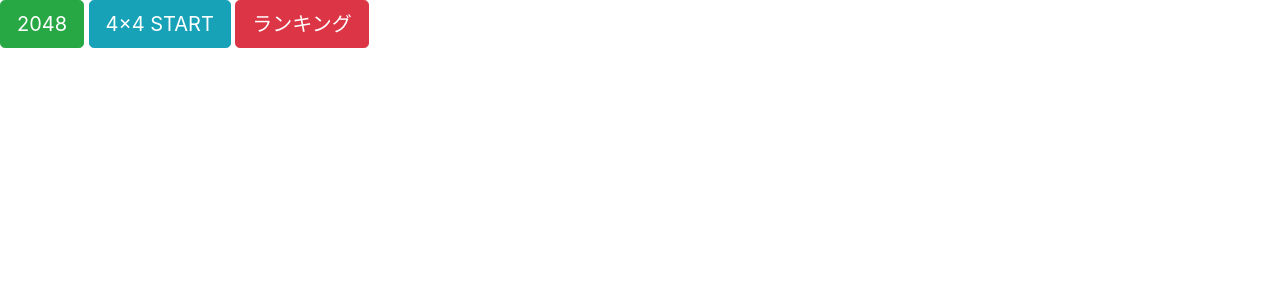
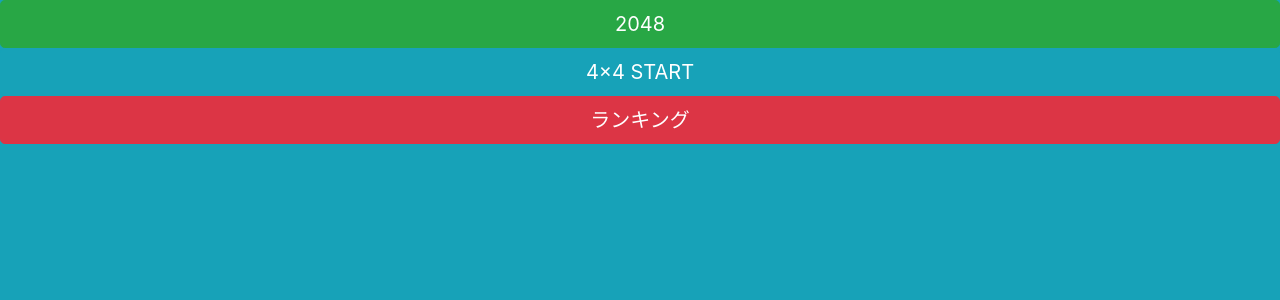
Before and after one commit to yokoyaRyo/pazzle, a web app: page /public/index.html in a window 1280 px wide. Shown: the top 300 px of the page. Run offline with its HTML, style and script files only (its server is not run), Linux system fonts and the light colour scheme; data that the repository does not hold is empty; some libraries are stand-ins or nearby versions.

Commit message:
カラー修正

```diff
--- a/WebContent/public/index.html
+++ b/WebContent/public/index.html
@@ -12,26 +12,29 @@
     <script src="js/bootstrap.min.js"></script>
     <title></title>
   </head>
-  <body>
+  <body class="bg-info">
     <div id="menu">
-      <button type="button" class="btn-lg btn btn-success">2048</button>
-      <button type="button" class="btn-lg btn btn-info" id="start" data-line="4" data-column="4" onclick="StartGame()">4×4 START</button>
-      <button type="button" class="btn-lg btn btn-danger" onclick = "Rank()">ランキング</button>
+      <button type="button" class="btn-lg btn btn-success" style="margin: 0 auto; width: 100%">2048</button><br>
+      <button type="button" class="btn-lg btn btn-info" id="start" style="margin: 0 auto; width: 100%" data-line="4" data-column="4" onclick="StartGame()">4×4 START</button><br>
+      <button type="button" class="btn-lg btn btn-danger" style="margin: 0 auto; width: 100%" onclick = "Rank()">ランキング</button><br>
     </div>
     <div id="gameElement" style="display: none">
+      <div id="rankNumber" style="margin: 0 auto; width: 50px">
+        <div id="ten" style="font-size: 26pt;"></div>
+      </div>
+
       <div id="table">
-      </div>
-      <div id="rankNumber">
-        <div id="ten"></div>
       </div>
       <div id="gameover">
       </div>
-      <button type="button" class="btn-lg btn btn-danger" id="save" onclick="ReturnMenu()">メニューに戻る</button>
+      <button type="button" class="btn-lg btn btn-danger" id="save" onclick="ReturnMenu()" style="margin: 0 auto; width: 100%" data-insertFlg="">メニューに戻る</button>
+      <button type="button" class="btn-lg btn btn-debug" id="updateColor" onclick="updateColor()" style="margin: 0 auto; width: 100%">色を変更</button>
+      <div id="nowColor"></div>
     </div>
     <div id="rankPage" style="display: none">
       <table id="rankTable">
       </table>
-      <button type="button" class="btn-lg btn btn-danger" id="return" onclick="ReturnMenu2()">メニューに戻る</button>
+      <button type="button" class="btn-lg btn btn-danger" id="return" onclick="ReturnMenu2()" style="margin: 0 auto; width: 100%">メニューに戻る</button>
     </div>
   </body>
 </html>
--- a/WebContent/public/main.js
+++ b/WebContent/public/main.js
@@ -11,79 +11,17 @@
 	CreateField(line, column, body);
 	SetBlock('gameTable', line, column, 2);
 	SetBlock('gameTable', line, column, 2);
-	SetTableColor(line, column);
-	CalcRank()
-}
 
-function SetTableColor(side, vertical) {
-	for (let i = 0; i < vertical; i++) {
-		for (let j = 0; j < side; j++) {
-			var tdTag = document.getElementById('gameTable' + 'Side' + (i + 1) + 'gameTable' + 'Vertical' + (j + 1));
-			console.log(tdTag);
-			SetTdColor(tdTag);
-			if('block' + tdTag){
-				tdTag.setAttribute('style', 'font-size: 26pt;');
-			}
-		}
-	}
-}
+	let colorArray = ['pink','red','perple','blue','liteBlue','green','yellow'];
+	var colorFlg = colorArray[Math.floor(Math.random() * colorArray.length)];
+    document.getElementById('gameTable').setAttribute('data-tableColor', colorFlg);
+    document.getElementById('nowColor').innerHTML = '色: ' + colorFlg;
+    SetTableColor(line, column, colorFlg);
 
-function SetTdColor(td) {
-	var color;
-	console.log(td.getAttribute('data-block'));
-	if (td.getAttribute('data-block') == 2) {
-		console.log('2');
-		color = 'yellow';
-	}
-	if (td.getAttribute('data-block') == 4) {
-		color = 'gold';
-	}
-	if (td.getAttribute('data-block') == 8) {
-		color = 'orange';
-	}
-	if (td.getAttribute('data-block') == 16) {
-		color = 'darkorange';
-	}
-	if (td.getAttribute('data-block') == 32) {
-		color = 'chocolate';
-	}
-	if (td.getAttribute('data-block') == 64) {
-		color = 'red';
-	}
-	if (td.getAttribute('data-block') == 128) {
-		color = 'violet';
-	}
-	if (td.getAttribute('data-block') == 256) {
-		color = 'darkorchid';
-	}
-	if (td.getAttribute('data-block') == 512) {
-		color = 'purple';
-	}
-	if (td.getAttribute('data-block') == 1024) {
-		color = 'darkslateblue';
-	}
-	if (td.getAttribute('data-block') == 2048) {
-		color = 'blue';
-	}
-	if (td.getAttribute('data-block') == 4096) {
-		color = 'springgreen';
-	}
-	if (td.getAttribute('data-block') >= 8192) {
-		color = 'lime';
-	}
-
-	td.setAttribute('bgcolor', color);
-}
-
-
-function ContinuGame() {
-	StartGame();
+    CalcRank()
 }
 
 function CreateField(line, column, body) {
-//	var gameElement = CreateElement('div', 'gameElement');
-//	AddElement(body, gameElement);
-
 	var gameElement = document.getElementById('gameElement');
 	gameElement.removeAttribute('style');
 
@@ -116,8 +54,238 @@
 	var ten = document.getElementById('ten');
 	var number = CreateTextNode(4);
 	ten.setAttribute('data-num', 4);
+	ten.setAttribute('style', 'font-size: 26pt;');
 	AddElement(ten, number);
 
+}
+
+function SetBlock(id, line, column, number) {
+	var blockArray = CreateBlockArray(id, line, column);
+	var blockId = SelectRandomTd(blockArray);
+	CreateBlock(blockId, number);
+}
+
+function CalcRank() {
+	var rankNumber = document.getElementById('rankNumber');
+	var ten = document.getElementById('ten');
+
+	var num = parseInt(ten.getAttribute('data-num'));
+
+	DeleteElement(rankNumber, ten);
+	ten = CreateElement('div', 'ten');
+	AddElement(rankNumber, ten);
+	ten.setAttribute('data-num', num + 2);
+
+	var node = CreateTextNode(num + 2);
+	AddElement(ten, node);
+}
+
+function SetTableColor(side, vertical, colorFlg) {
+	for (let i = 0; i < vertical; i++) {
+		for (let j = 0; j < side; j++) {
+			var tdTag = document.getElementById('gameTable' + 'Side' + (i + 1) + 'gameTable' + 'Vertical' + (j + 1));
+			SetTdColor(tdTag, 'td', colorFlg);
+			if('block' + tdTag){
+				tdTag.setAttribute('style', 'font-size: 26pt;');
+			}
+		}
+	}
+}
+
+function SetTdColor(td, flg, colorFlg) {
+
+	var colorList;
+	var num = td.getAttribute('data-block');
+	var color;
+
+    if(flg == 'td') {
+	  td.setAttribute('data-color', colorFlg);
+	}
+
+	if(flg == 'number') {
+
+	}
+
+	switch(colorFlg) {
+	case 'pink':
+	//ピンク
+	colorList = {
+    null:function() {color = 'white'},
+	"2":function() {color = "#FFD5EC";},
+	"4":function() {color = "#FFBEDA";},
+	"8":function() {color = "#FFABCE";},
+	"16":function() {color = "#FF97C2";},
+	"32":function() {color = "#FF82B2";},
+	"64":function() {color = "#FF69A3";},
+	"128":function() {color = "#FF5192";},
+	"256":function() {color = "#FF367F";},
+	"512":function() {color = "#FF1A6F";},
+	"1024":function() {color = "#FF0461";},
+	"2048":function() {color = "#FF0461";},
+	"4096":function() {color = "#FF0461";},
+	"8192":function() {color = "#FF0461";},
+	"16384":function() {color = "#FF0461";},
+	"32768":function() {color = "#FF0461";}
+	};
+	break;
+
+	case 'red':
+	//赤
+	colorList = {
+    null:function() {color = 'white'},
+	"2":function() {color = "#FFDBC9";},
+	"4":function() {color = "#FFC7AF";},
+	"8":function() {color = "#FFAD90";},
+	"16":function() {color = "#FF9872";},
+	"32":function() {color = "#FF8856";},
+	"64":function() {color = "#FF773E";},
+	"128":function() {color = "#FF6928";},
+	"256":function() {color = "#FF5F17";},
+	"512":function() {color = "#FF570D";},
+	"1024":function() {color = "#FF4F02";},
+	"2048":function() {color = "#FF4F03";},
+	"4096":function() {color = "#FF4F04";},
+	"8192":function() {color = "#FF4F05";},
+	"16384":function() {color = "#FF4F06";},
+	"32768":function() {color = "#FF4F07";}
+	};
+	break;
+
+	case 'perple':
+	//紫
+	colorList = {
+    null:function() {color = 'white'},
+	"2":function() {color = "#EAD9FF";},
+	"4":function() {color = "#DCC2FF";},
+	"8":function() {color = "#D0B0FF";},
+	"16":function() {color = "#C299FF";},
+	"32":function() {color = "#B384FF";},
+	"64":function() {color = "#A16EFF";},
+	"128":function() {color = "#9057FF";},
+	"256":function() {color = "#7B3CFF";},
+	"512":function() {color = "#6927FF";},
+	"1024":function() {color = "#5507FF";},
+	"2048":function() {color = "#5507FF";},
+	"4096":function() {color = "#5507FF";},
+	"8192":function() {color = "#5507FF";},
+	"16384":function() {color = "#5507FF";},
+	"32768":function() {color = "#5507FF";}
+	};
+	break;
+
+	case 'blue':
+	//青
+	colorList = {
+    null:function() {color = 'white'},
+	"2":function() {color = "#D9E5FF";},
+	"4":function() {color = "#BAD3FF";},
+	"8":function() {color = "#A4C6FF";},
+	"16":function() {color = "#8EB8FF";},
+	"32":function() {color = "#75A9FF";},
+	"64":function() {color = "#5D99FF";},
+	"128":function() {color = "#4689FF";},
+	"256":function() {color = "#2C7CFF";},
+	"512":function() {color = "#136FFF";},
+	"1024":function() {color = "#005FFF";},
+	"2048":function() {color = "#005FFF";},
+	"4096":function() {color = "#005FFF";},
+	"8192":function() {color = "#005FFF";},
+	"16384":function() {color = "#005FFF";},
+	"32768":function() {color = "#005FFF";}
+	};
+	break;
+
+	case 'litebleu':
+	//水色
+	colorList = {
+    null:function() {color = 'white'},
+	"2":function() {color = "#CEF9DC";},
+	"4":function() {color = "#B1F9D0";},
+	"8":function() {color = "#9BF9CC";},
+	"16":function() {color = "#86F9C5";},
+	"32":function() {color = "#77F9C3";},
+	"64":function() {color = "#64F9C1";},
+	"128":function() {color = "#4DF9B9";},
+	"256":function() {color = "#30F9B2";},
+	"512":function() {color = "#17F9AD";},
+	"1024":function() {color = "#00F9A9";},
+	"2048":function() {color = "#00F9A9";},
+	"4096":function() {color = "#00F9A9";},
+	"8192":function() {color = "#00F9A9";},
+	"16384":function() {color = "#00F9A9";},
+	"32768":function() {color = "#00F9A9";}
+	};
+	break;
+
+	case 'green':
+	//緑
+	colorList = {
+    null:function() {color = 'white'},
+	"2":function() {color = "#E6FFE9";},
+	"4":function() {color = "#CBFFD3";},
+	"8":function() {color = "#AEFFBD";},
+	"16":function() {color = "#93FFAB";},
+	"32":function() {color = "#78FF94";},
+	"64":function() {color = "#5BFF7F";},
+	"128":function() {color = "#43FF6B";},
+	"256":function() {color = "#2DFF57";},
+	"512":function() {color = "#1BFF4A";},
+	"1024":function() {color = "#00FF3B";},
+	"2048":function() {color = "#00FF3B";},
+	"4096":function() {color = "#00FF3B";},
+	"8192":function() {color = "#00FF3B";},
+	"16384":function() {color = "#00FF3B";},
+	"32768":function() {color = "#00FF3B";}
+	};
+	break;
+
+	case 'yellow':
+	//黄色
+	colorList = {
+    null:function() {color = 'white'},
+	"2":function() {color = "#F3FFD8";},
+	"4":function() {color = "#EDFFBE";},
+	"8":function() {color = "#E9FFA5";},
+	"16":function() {color = "#E4FF8D";},
+	"32":function() {color = "#DBFF71";},
+	"64":function() {color = "#D6FF58";},
+	"128":function() {color = "#D0FF43";},
+	"256":function() {color = "#C9FF2F";},
+	"512":function() {color = "#BEFF15";},
+	"1024":function() {color = "#B6FF01";},
+	"2048":function() {color = "#B6FF01";},
+	"4096":function() {color = "#B6FF01";},
+	"8192":function() {color = "#B6FF01";},
+	"16384":function() {color = "#B6FF01";},
+	"32768":function() {color = "#B6FF01";}
+	};
+	break;
+	}
+	var prosece = colorList[num];
+	prosece();
+
+	if(flg == 'td') {
+		td.setAttribute('bgcolor', color);
+	}
+
+}
+
+function updateColor() {
+	var line = document.getElementById('gameTable').getAttribute('data-line');
+	var column = document.getElementById('gameTable').getAttribute('data-column');
+	let colorArray = ['pink','red','perple','blue','liteBlue','green','yellow'];
+	var colorFlg = colorArray[Math.floor(Math.random() * colorArray.length)];
+	SetTableColor(line, column, colorFlg);
+	document.getElementById('gameTable').setAttribute('data-tableColor', colorFlg);
+    document.getElementById('nowColor').innerHTML = '色: ' + colorFlg;
+}
+
+function tdColor(flg) {
+	var color;
+}
+
+function ContinuGame() {
+	StartGame();
 }
 
 function Rank() {
@@ -133,6 +301,7 @@
 	    	console.log("読み込み成功");
 
 	    	var tableTag = document.getElementById('rankTable');
+	    	tableTag.setAttribute('style', 'margin: 0 auto;');
 	    	var count = data.length;
 	    	for(let i = 0; i < count; i++) {
 
@@ -263,60 +432,23 @@
 }
 
 function SetColor(block, number) {
-	var color;
-	if (number == 2) {
-		color = 'chocolate';
-	}
-	if (number == 4) {
-		color = 'red';
-	}
-	if (number == 8) {
-		color = 'violet';
-	}
-	if (number == 16) {
-		color = 'darkorchid';
-	}
-	if (number == 32) {
-		color = 'purple';
-	}
-	if (number == 64) {
-		color = 'darkslateblue';
-	}
-	if (number == 128) {
-		color = 'blue';
-	}
-	if (number == 256) {
-		color = 'springgreen';
-	}
-	if (number == 512) {
-		color = 'lime';
-	}
-	if (number == 1024) {
-		color = 'yellow';
-	}
-	if (number == 2048) {
-		color = 'gold';
-	}
-	if (number == 4096) {
-		color = 'orange';
-	}
-	if (number >= 8192) {
-		color = 'darkorange';
-	}
-
+	var color = 'block';
 
 	block.setAttribute('style', 'color: ' + color);
 	block.setAttribute('align', 'center');
 	block.setAttribute('data-num', number);
 }
 
-function SetBlock(id, line, column, number) {
-	var blockArray = CreateBlockArray(id, line, column);
-	var blockId = SelectRandomTd(blockArray);
-	CreateBlock(blockId, number);
-}
+function ReturnMenu() {
 
-function ReturnMenu() {
+	var insertFlg = document.getElementById('save').getAttribute('data-insertflg');
+	console.log(insertFlg);
+	if(insertFlg == 'true') {
+		document.getElementById('save').removeAttribute('data-insertflg')
+		document.getElementById('save').setAttribute('data-insertflg', '');
+		InsertRank();
+	}
+
 	document.getElementById('gameElement').setAttribute('style', 'display: none');
 	DeleteElement(document.getElementById('table'), document.getElementById('gameTable'));
 	DeleteElement(document.getElementById('gameElement'), document.getElementById('operationTable'));
@@ -326,6 +458,7 @@
 		DeleteElement(document.getElementById('gameover'), document.getElementById('form'));
 	}
 	document.getElementById('menu').setAttribute('style', '');
+	return;
 }
 
 function ReturnMenu2() {
@@ -378,7 +511,6 @@
 
 }
 
-
 function LeftMotion(line, column) {
 	var arrayArray = [];
 	var count = 0;
@@ -415,7 +547,7 @@
 	}
 	TableSize('gameTable', column, line);
 	if (count == line) {
-		SetTableColor(line, column);
+		SetTableColor(line, column, document.getElementById('gameTable').getAttribute('data-tablecolor'));
 		return;
 	}
 	game = document.getElementById('gameTable');
@@ -424,7 +556,7 @@
 	CalcRank();
 
 	var flag = MoveFlag(line, column);
-	SetTableColor(line, column);
+	SetTableColor(line, column, document.getElementById('gameTable').getAttribute('data-tablecolor'));
 	GameOver(flag, line, column);
 }
 
@@ -457,7 +589,6 @@
 		arrayArray[countLine] = blockArray;
 		if (stockArray.toString() == blockArray.toString()) {
 			count = count + 1;
-			console.log(count);
 		}
 	}
 	for (let countLine = 1; countLine < arrayArray.length; countLine++) {
@@ -465,7 +596,7 @@
 	}
 	TableSize('gameTable', column, line);
 	if (count == line) {
-		SetTableColor(line, column);
+		SetTableColor(line, column, document.getElementById('gameTable').getAttribute('data-tablecolor'));
 		return;
 	}
 	game = document.getElementById('gameTable');
@@ -474,7 +605,7 @@
 	CalcRank();
 
 	var flag = MoveFlag(line, column);
-	SetTableColor(line, column);
+	SetTableColor(line, column, document.getElementById('gameTable').getAttribute('data-tablecolor'));
 	GameOver(flag, line, column);
 }
 
@@ -497,7 +628,6 @@
 		arrayArray[countColumn] = blockArray;
 		if (stockArray.toString() == blockArray.toString()) {
 			count = count + 1;
-			console.log(count);
 		}
 	}
 
@@ -518,7 +648,7 @@
 	}
 	TableSize('gameTable', column, line);
 	if (count == column) {
-		SetTableColor(line, column);
+		SetTableColor(line, column, document.getElementById('gameTable').getAttribute('data-tablecolor'));
 		return;
 	}
 	game = document.getElementById('gameTable');
@@ -527,7 +657,7 @@
 	CalcRank();
 
 	var flag = MoveFlag(line, column);
-	SetTableColor(line, column);
+	SetTableColor(line, column, document.getElementById('gameTable').getAttribute('data-tablecolor'));
 	GameOver(flag, line, column);
 }
 
@@ -549,7 +679,6 @@
 		arrayArray[countColumn] = blockArray;
 		if (stockArray.toString() == blockArray.toString()) {
 			count = count + 1;
-			console.log(count);
 		}
 	}
 
@@ -570,7 +699,7 @@
 	}
 	TableSize('gameTable', column, line);
 	if (count == column) {
-		SetTableColor(line, column);
+		SetTableColor(line, column, document.getElementById('gameTable').getAttribute('data-tablecolor'));
 		return;
 	}
 	game = document.getElementById('gameTable');
@@ -579,55 +708,35 @@
 	CalcRank();
 
 	var flag = MoveFlag(line, column);
-	SetTableColor(line, column);
+	SetTableColor(line, column, document.getElementById('gameTable').getAttribute('data-tablecolor'));
 	GameOver(flag, line, column);
 }
 
-function CalcRank() {
-	var rankNumber = document.getElementById('rankNumber');
-	var ten = document.getElementById('ten');
-
-	var num = parseInt(ten.getAttribute('data-num'));
-	console.log(rankNumber.getAttribute('data-num'));
-
-	DeleteElement(rankNumber, ten);
-	ten = CreateElement('div', 'ten');
-	AddElement(rankNumber, ten);
-	ten.setAttribute('data-num', num + 2);
-
-	var node = CreateTextNode(num + 2);
-	AddElement(ten, node);
-}
-
-
 function GameOver(flag, line, column) {
 	if(flag == (line*column)) {
-		console.log('gameover');
 
-//		DeleteElement(document.getElementById('gameElement'), document.getElementById('save'));
-
-//		var div = CreateElement('div', 'div');
-//		AddElement(document.getElementById('gameElement'), div);
+		document.getElementById('save').removeAttribute('data-insertflg');
+		document.getElementById('save').setAttribute('data-insertflg', 'true');
 
 		var gameOver = CreateElement('div', 'gameOver');
 		var text = CreateTextNode('GAMEOVER');
 		AddElement(gameOver, text);
 		AddElement(document.getElementById('gameover'), gameOver);
+		gameOver.setAttribute('style', 'font-size: 26pt; margin: 0 auto; width: 200px');
 
 		var popup = CreateElement('div', 'inputPlayer');
 		text = CreateTextNode('名前を入力してください');
 		AddElement(popup, text);
 		AddElement(gameover, popup);
+		popup.setAttribute('style', 'margin: 0 auto; width: 200px');
 
 		var form = CreateElement('form', 'form');
 		var textBox = CreateElement('input', 'textBox');
 		textBox.setAttribute('type', 'text');
 		AddElement(gameover, form);
 		AddElement(form, textBox);
-
-//		var saveButton = CreateButton('div', 'save', 'メニューに戻る', gameElement);
-//		saveButton.setAttribute('onclick', 'InsertRank()');
-
+		form.setAttribute('style', 'margin: 0 auto; width: 200px');
+		textBox.setAttribute('style', 'margin: 0 auto; width: 200px');
 	}
 }
 
@@ -670,8 +779,6 @@
 		for (countLine = 1; countLine <= line; countLine +=1) {
 			for (countColumn = 1; countColumn <= line; countColumn +=1) {
 				if(document.getElementById("gameTableSide" + countLine + "gameTableVertical" + countColumn).getAttribute('data-block') !== null) {
-					console.log(countLine);
-					console.log(countColumn);
 					id = "blockgameTableSide" + countLine + "gameTableVertical" + countColumn;
 					upId = "blockgameTableSide" + (countLine-1) + "gameTableVertical" + countColumn;
 					underId = "blockgameTableSide" + (countLine+1) + "gameTableVertical" + countColumn;
@@ -730,11 +837,6 @@
 						rightIdNum = document.getElementById(rightId).getAttribute('data-num');
 					}
 				}
-				console.log(idNum);
-				console.log(upIdNum);
-				console.log(underIdNum);
-				console.log(leftIdNum);
-				console.log(rightIdNum);
 
 				if((idNum!==upIdNum)&&(idNum!==underIdNum)&&(idNum!==leftIdNum)&&(idNum!==rightIdNum)) {
 					count = count + 1;
@@ -747,7 +849,6 @@
 			}
 		}
 	}
-	console.log(count);
 
 	return count;
 }
@@ -798,28 +899,6 @@
 		countArray++;
 	}
 	return blockArray;
-}
-
-function DeleteNull(blockArray) {
-	var blockArrayLength = blockArray.length;
-	var nullCount = 0;
-	for (let i = 0; i < blockArrayLength; i++) {
-		if (blockArray[i] == null) {
-			blockArray.push(null);
-			nullCount++;
-		}
-	}
-
-	var deleteCount = 0;
-	notNullCount = 0;
-	for (let i = 0; i < nullCount; i) {
-		if (blockArray[notNullCount] == null) {
-			blockArray.splice(notNullCount, 1);
-			i++;
-		} else {
-			notNullCount++;
-		}
-	}
 }
 
 function CreateBlockArrayUnderMotion(countColumn, line) {
```
Also changed, not shown: src/Dao/ScoreDao.java (+6 -9 lines), src/Servlet/PazzleServlet.java (+3 -8 lines), 2 other files.
